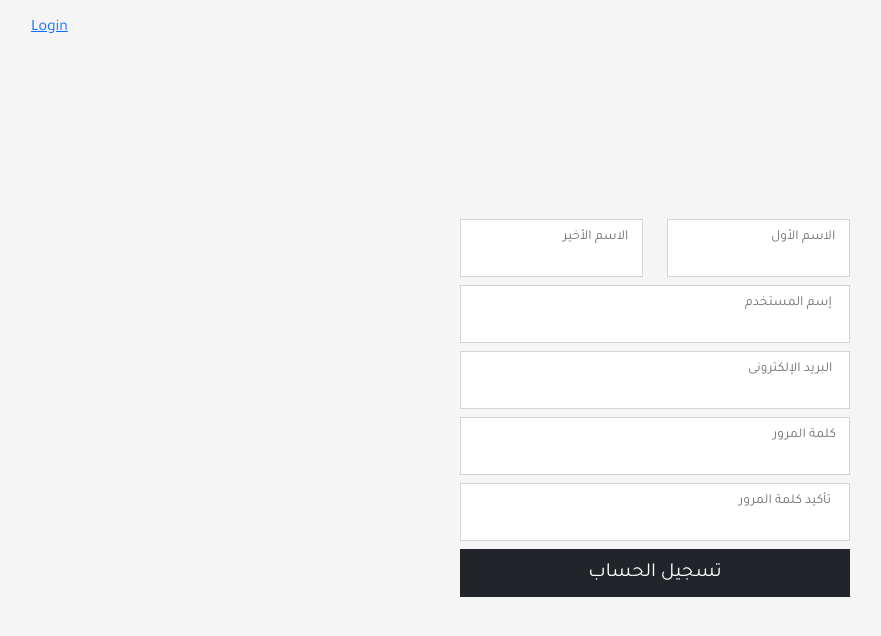
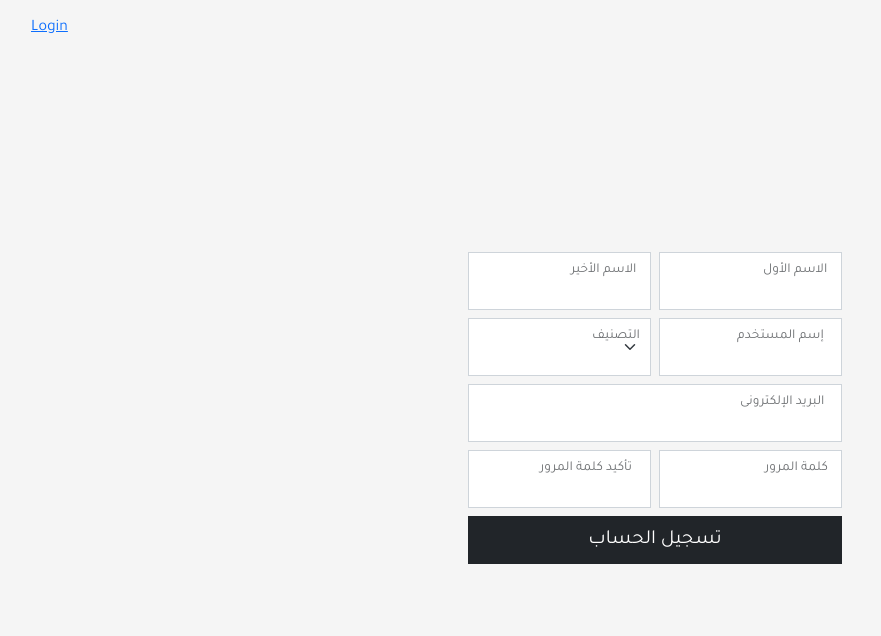
Before and after one commit to arabdigitalexpression/Mestek, a Flask app: page /signup in a window 1280 px wide. Shown: the top 636 px of the page, without its empty margins (13-894 px from the left). Run offline with Flask 2, Linux system fonts and the light colour scheme; lists and menus that the app fills with data are empty; some libraries are stand-ins or nearby versions.

Commit message:
Added role & category select input for signup form.

```diff
--- a/app/templates/default/signup.html
+++ b/app/templates/default/signup.html
@@ -4,7 +4,7 @@ content %}
 <form action="{{ url_for('signup_page') }}" class="form" method="POST">
 	{{ form.hidden_tag() }} {{ form.csrf_token }}
 	<p class="text-danger">{% if errors%}{{ errors }}{% endif %}</p>
-	<div class="row">
+	<div class="row g-2">
 		<div class="col">
 			<div class="form-floating mb-2">
 				{{ form.firstName }} {{ form.firstName.label }}
@@ -16,20 +16,36 @@ content %}
 			</div>
 		</div>
 	</div>
-
+	<div class="row g-2">
+		<div class="col">
 			<div class="form-floating mb-2">
 				{{ form.userName}} {{ form.userName.label }}
 			</div>
+		</div>
+		<div class="col">
+			<div class="form-floating mb-2">
+				{% if form.category.errors %} {%for error in form.category.errors %}
+				<span class="form_error">{{ error }}</span>
+				{%endfor%} {% endif%} {{ form.category}} {{ form.category.label }} {{
+				form.role(hidden_=True)}}
+			</div>
+		</div>
+	</div>
 
 	<div class="form-floating mb-2">{{ form.email }} {{ form.email.label }}</div>
-
+	<div class="row g-2">
+		<div class="col">
 			<div class="form-floating mb-2">
 				{{ form.password }} {{ form.password.label }}
 			</div>
-
+		</div>
+		<div class="col">
 			<div class="form-floating mb-2">
 				{{ form.confirm_password }} {{ form.confirm_password.label }}
 			</div>
+		</div>
+	</div>
+
 	{{ form.submit }}
 </form>
 
```
Lines whose indentation alone changed are shown as unchanged.
